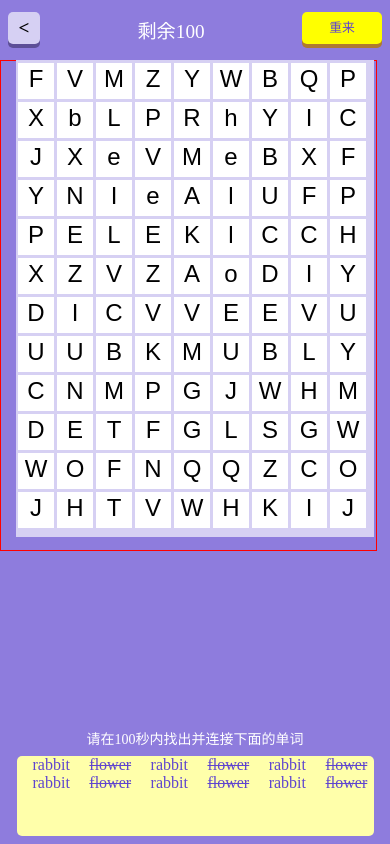
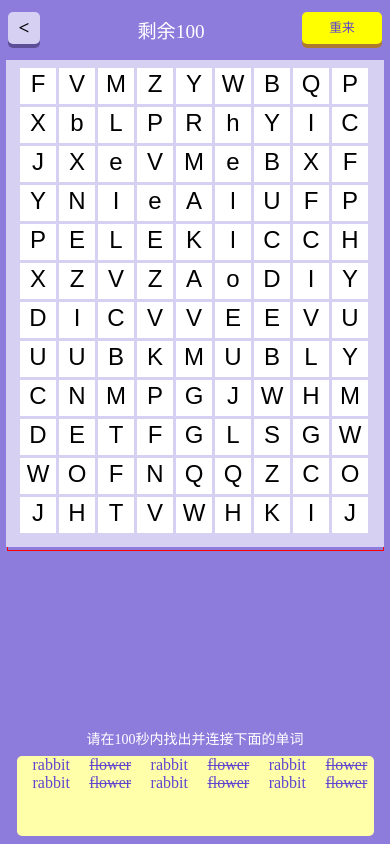
Before and after one commit to Jeanva/A-demo-of-H5-game, a plain HTML site: page index.html in a window 390 px wide. Drawn offline with Linux system fonts and the light colour scheme.

Commit message:
css modified

```diff
--- a/style/style.css
+++ b/style/style.css
@@ -33,6 +33,14 @@ body{
     .main span:hover{
         opacity:.7;
     }
+    #canvas_area{
+        border: 1px solid red;
+        height:489px;
+        width:375px;
+        margin:60px auto;
+        position: absolute;
+        /* z-index: -1; */
+    }
 }
 @media (max-width:700px){
     .container{
@@ -48,7 +56,7 @@ body{
         background: #d6d0f3;
         min-height:477px;
         width:358px;
-        /* padding:5px 8px 5px 9px; */
+        padding:5px 8px 5px 12px;
         position: absolute;
         top:60px;
         left:0;
@@ -69,6 +77,18 @@ body{
     }
     .main span:hover{
         opacity:.7;
+    }
+    #canvas_area{
+        border: 1px solid red;
+        height:489px;
+        width:375px;
+        position: absolute;
+        top:60px;
+        left:0;
+        right:0;
+        margin-left:auto;
+        margin-right:auto;
+        /* z-index: -1; */
     }
 }
 header{
@@ -155,11 +175,3 @@ span.selected{
 span.actived1{
     background-color:#8e7cdd;
 }
-#canvas_area{
-    border: 1px solid red;
-    height:489px;
-    width:375px;
-    margin:60px auto;
-    position: absolute;
-    /* z-index: -1; */
-}
```
